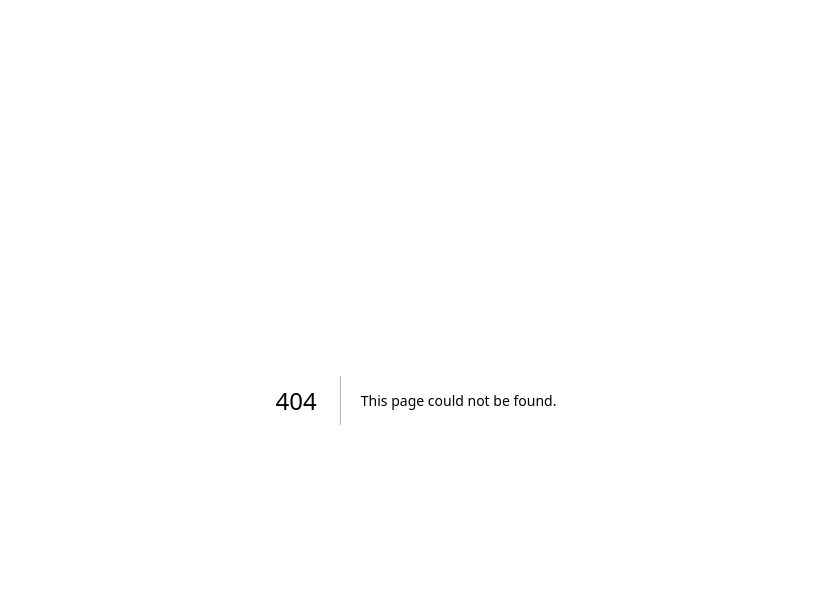
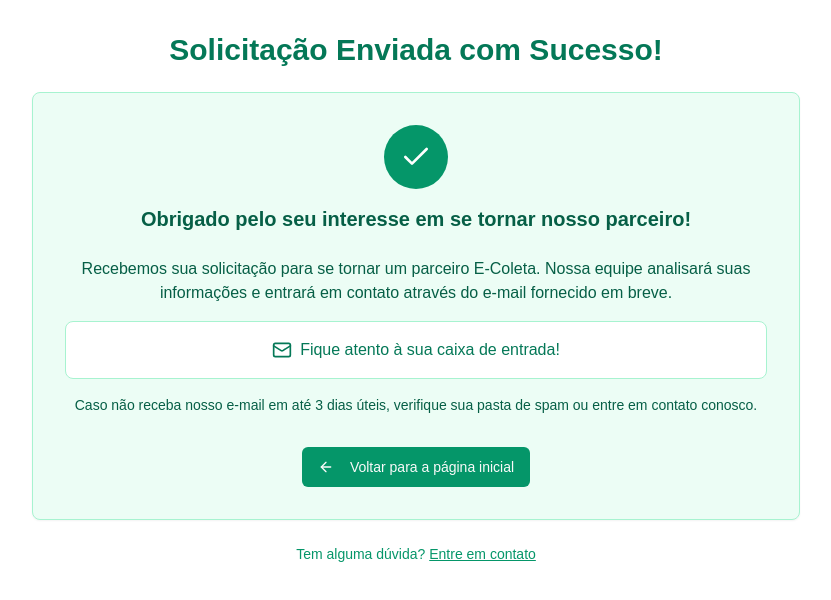
Before and after one commit to giovannivassoler/e-coleta, a Next.js app: page /solicitacao-enviada in a window 1280 px wide. Before the commit this address had no page. Shown: the top 600 px of the page, without its empty margins (224-1055 px from the left). Built offline with nearby package versions, Linux system fonts and the light colour scheme.

Commit message:
Solicitção enviada

```diff
--- /dev/null
+++ b/src/app/(empresa)/solicitacao-enviada/page.tsx
@@ -0,0 +1,58 @@
+import { Button } from "@/components/ui/button";
+import { Card } from "@/components/ui/card";
+import { ArrowLeft, Check, Mail } from "lucide-react";
+import Link from "next/link";
+
+export default function SolicitacaoEnviada (){
+return (
+    <main className="flex-1 container mx-auto py-8 px-4">
+    <div className="max-w-3xl mx-auto">
+      <h2 className="text-3xl font-bold text-center text-emerald-700 mb-6">Solicitação Enviada com Sucesso!</h2>
+
+      <Card className="p-8 bg-emerald-50 border-emerald-200">
+        <div className="flex flex-col items-center text-center mb-6">
+          <div className="w-16 h-16 bg-emerald-600 rounded-full flex items-center justify-center mb-4">
+            <Check className="w-8 h-8 text-white" />
+          </div>
+          <h3 className="text-xl font-semibold text-emerald-800">
+            Obrigado pelo seu interesse em se tornar nosso parceiro!
+          </h3>
+        </div>
+
+        <div className="space-y-4 text-emerald-800">
+          <p className="text-center">
+            Recebemos sua solicitação para se tornar um parceiro E-Coleta. Nossa equipe analisará suas informações e
+            entrará em contato através do e-mail fornecido em breve.
+          </p>
+
+          <div className="flex items-center justify-center gap-2 text-emerald-700 bg-white p-4 rounded-lg border border-emerald-200">
+            <Mail className="w-5 h-5" />
+            <span>Fique atento à sua caixa de entrada!</span>
+          </div>
+
+          <p className="text-center text-sm">
+            Caso não receba nosso e-mail em até 3 dias úteis, verifique sua pasta de spam ou entre em contato
+            conosco.
+          </p>
+        </div>
+
+        <div className="mt-8 flex justify-center">
+          <Button className="bg-emerald-600 hover:bg-emerald-700">
+            <ArrowLeft className="w-4 h-4 mr-2" />
+            Voltar para a página inicial
+          </Button>
+        </div>
+      </Card>
+
+      <div className="mt-6 text-center text-sm text-emerald-600">
+        <p>
+          Tem alguma dúvida?{" "}
+          <Link href="#" className="underline hover:text-emerald-800">
+            Entre em contato
+          </Link>
+        </p>
+      </div>
+    </div>
+  </main>
+)
+}
```
